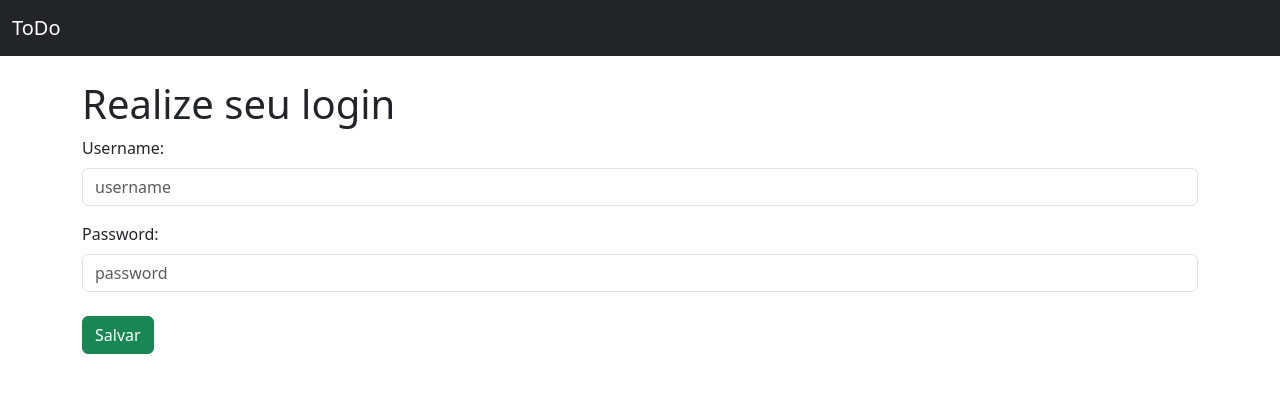
After one commit to Gab-Mello/To-Do-list-, a Django app: page /accounts/login/ in a window 1280 px wide. The commit adds this page. Shown: the top 393 px of the page. Run offline with Django 5.2, Linux system fonts and the light colour scheme.

Commit message:
desenvolvendo sistema de login

```diff
--- /dev/null
+++ b/ToDo/templates/registration/base.html
@@ -0,0 +1,23 @@
+<!doctype html>
+<html lang="pt-br">
+  <head>
+    <meta charset="utf-8">
+    <meta name="viewport" content="width=device-width, initial-scale=1">
+    <title>Deletar tarefa</title>
+    <link href="https://cdn.jsdelivr.net/npm/bootstrap@5.3.3/dist/css/bootstrap.min.css" rel="stylesheet" integrity="sha384-QWTKZyjpPEjISv5WaRU9OFeRpok6YctnYmDr5pNlyT2bRjXh0JMhjY6hW+ALEwIH" crossorigin="anonymous">
+  </head>
+  <body>
+    <nav class="navbar bg-dark mb-4" data-bs-theme="dark">
+      <div class="container-fluid">
+          <a class="navbar-brand" href="{% url 'home' %}">ToDo</a>
+      </div>
+  </nav>
+
+  <main class='container'>
+
+   {% block content %} {% endblock %}
+
+  </main>
+    <script src="https://cdn.jsdelivr.net/npm/bootstrap@5.3.3/dist/js/bootstrap.bundle.min.js" integrity="sha384-YvpcrYf0tY3lHB60NNkmXc5s9fDVZLESaAA55NDzOxhy9GkcIdslK1eN7N6jIeHz" crossorigin="anonymous"></script>
+  </body>
+</html>
--- /dev/null
+++ b/ToDo/templates/registration/login.html
@@ -0,0 +1,25 @@
+{% extends "registration/base.html" %}
+
+{% block content %}
+
+<div class="mb-3">
+    <form method="post">
+        <h1>Realize seu login</h1>
+        {% csrf_token %}
+        <div class="mb-3">
+            <label for="username" class="form-label">Username:</label>
+            <input type="text" class="form-control" id="username" placeholder="username" name="username">
+        </div>
+        <div class="mb-3">
+            <label for="password" class="form-label">Password:</label>
+            <input type="text" class="form-control" id="password" placeholder="password" name="password">
+        </div>
+        <div class="mb-3">
+            <button type="submit" class="btn btn-success mt-2">Salvar</button>
+        </div>
+    </form>
+
+
+
+
+{% endblock content %}
--- a/ToDo/urls.py
+++ b/ToDo/urls.py
@@ -11,4 +11,6 @@ urlpatterns = [
     path('delete/<int:pk>',views.todo_delete, name='delete'),
     path('complete/<int:pk>',views.todo_complete, name='complete'),
     path('delete_all/',views.todo_delete_all, name='delete_all'),
+    path('registro/',views.registro, name='registro'),
+
 ]
--- a/setup/settings.py
+++ b/setup/settings.py
@@ -56,7 +56,7 @@ ROOT_URLCONF = 'setup.urls'
 TEMPLATES = [
     {
         'BACKEND': 'django.template.backends.django.DjangoTemplates',
-        'DIRS': [],
+        'DIRS': ['templates'],
         'APP_DIRS': True,
         'OPTIONS': {
             'context_processors': [
@@ -123,3 +123,6 @@ STATIC_URL = 'static/'
 # https://docs.djangoproject.com/en/5.0/ref/settings/#default-auto-field
 
 DEFAULT_AUTO_FIELD = 'django.db.models.BigAutoField'
+
+LOGIN_REDIRECT_URL = 'home'
+LOGOUT_REDIRECT_URL = 'home'
--- a/setup/urls.py
+++ b/setup/urls.py
@@ -4,5 +4,7 @@ from django.urls import path, include
 urlpatterns = [
     path('admin/', admin.site.urls),
     path('',include('ToDo.urls')),
+    path('accounts/',include('django.contrib.auth.urls')),
+    path('accounts/',include('ToDo.urls')),
 
 ]
```
Also changed, not shown: ToDo/forms.py (+7 -0 lines), ToDo/templates/ToDo/todo_list.html (+10 -0 lines), ToDo/templates/registration/registro.html (added, +33 -0 lines), ToDo/views.py (+24 -1 lines), ToDo/migrations/0002_alter_todo_options.py (added).
